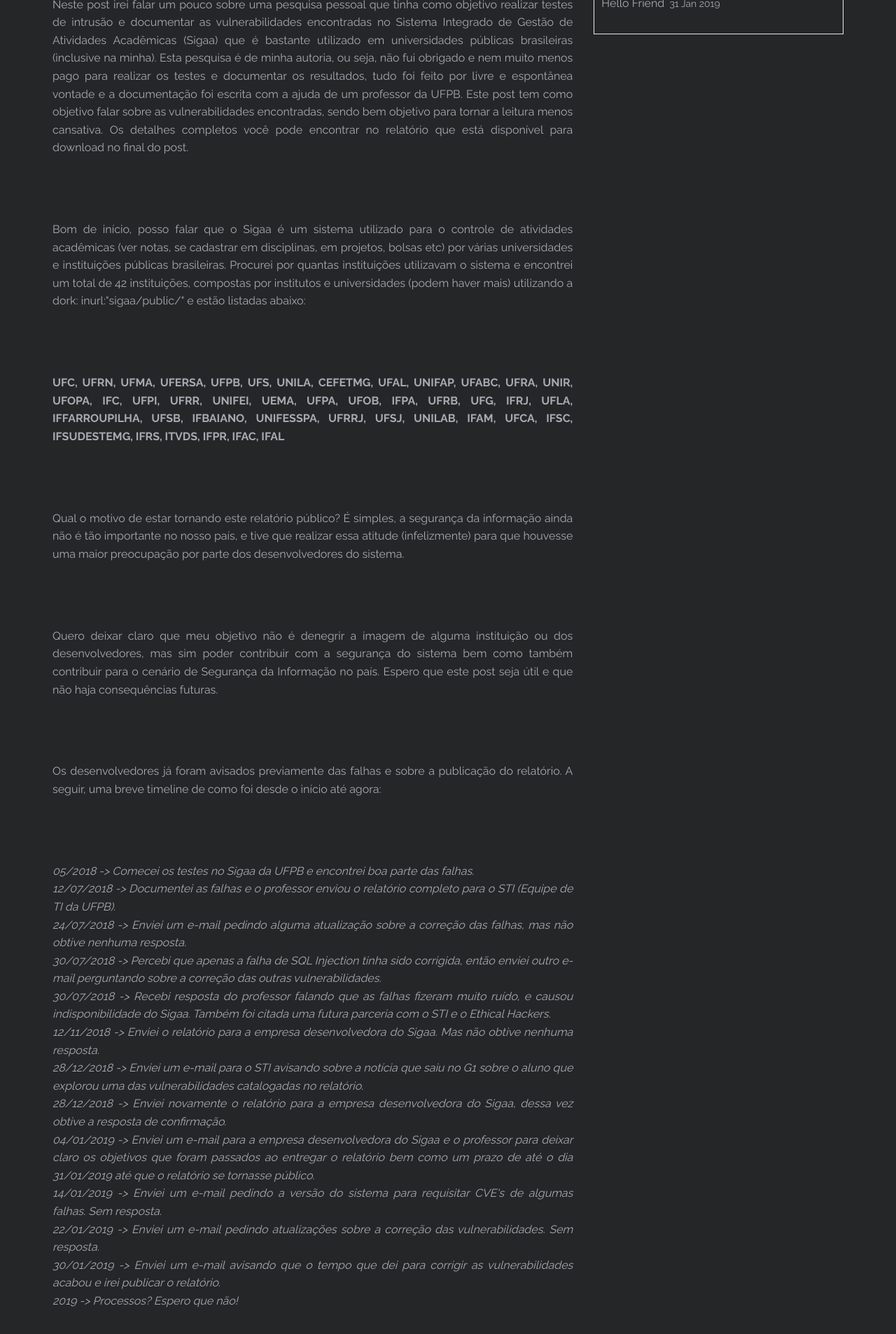
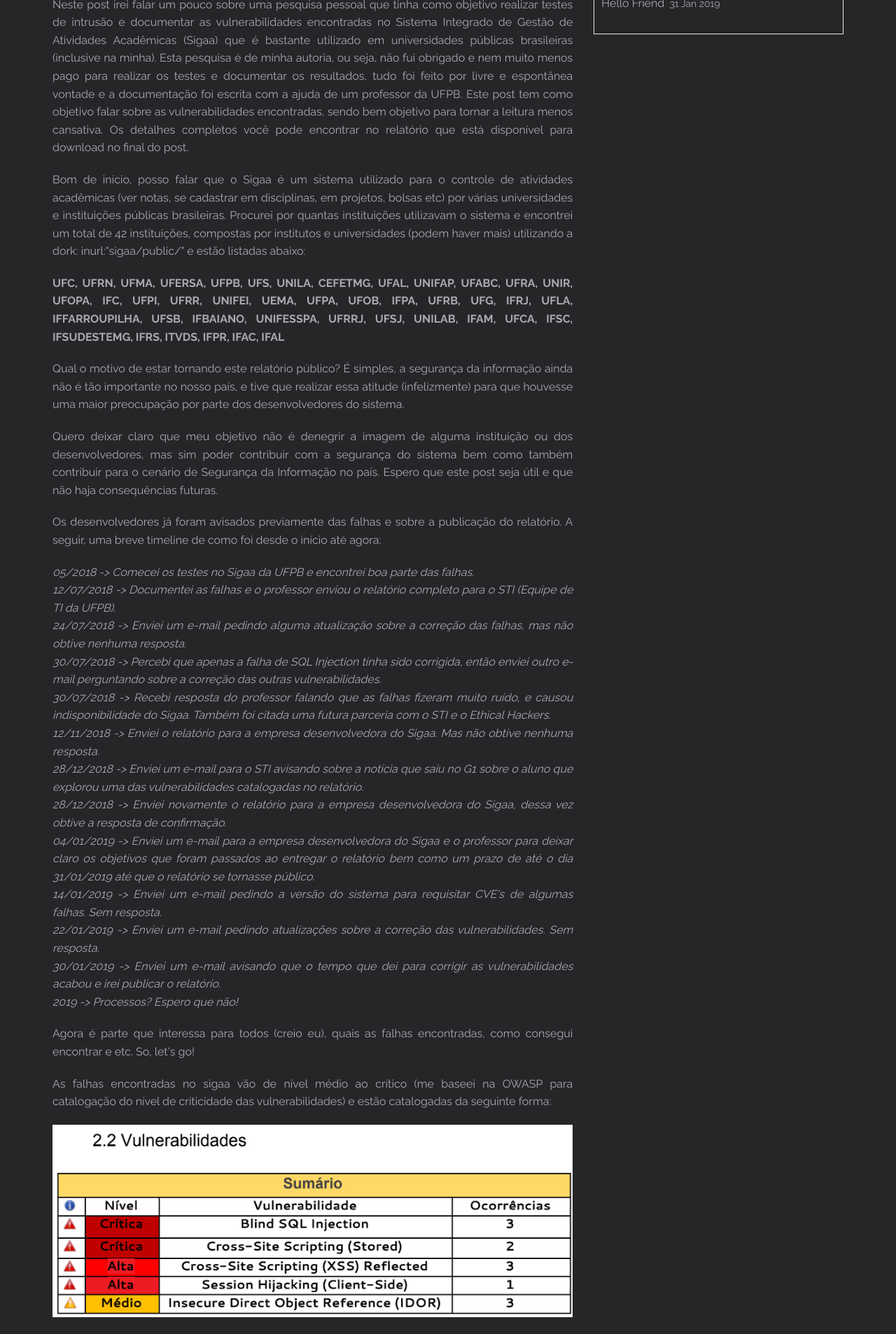
Before and after one commit to vitor-fernandes/vitor-fernandes.github.io, a Jekyll site: the page built from _posts/2019-02-01-Hacking-Universities.markdown, in a window 1280 px wide. Shown: the part 506-2412 px from the top of the page at 70% size. Built offline with Jekyll 4.4.1, drawn with Linux system fonts in a browser that asks for light colours.

Commit message:
Hackeando Universidades post edit

```diff
--- a/_posts/2019-02-01-Hacking-Universities.markdown
+++ b/_posts/2019-02-01-Hacking-Universities.markdown
@@ -8,36 +8,31 @@
 <p align="justify">
 Olá, me chamo Vitor Fernandes a.k.a rapt00r, sou graduando em sistemas de informação pela UFPB e atualmente estou no 6º período do curso (01/2019). Faço parte de um grupo de estudos que criei com mais 3 amigos dentro da universidade, o EthicalHackers UFPB, discutimos temas sobre Ethical Hacking (really?? :O), Linux, Programação, Segurança da Informação e afins. O link para a página do grupo está no rodapé do blog, curte lá que ajuda bastante :)
 </p>
+
 <p align="justify">
 Neste post irei falar um pouco sobre uma pesquisa pessoal que tinha como objetivo realizar testes de intrusão e documentar as vulnerabilidades encontradas no Sistema Integrado de Gestão de Atividades Acadêmicas (Sigaa) que é bastante utilizado em universidades públicas brasileiras (inclusive na minha). Esta pesquisa é de minha autoria, ou seja, não fui obrigado e nem muito menos pago para realizar os testes e documentar os resultados, tudo foi feito por livre e espontânea vontade e a documentação foi escrita com a ajuda de um professor da UFPB. Este post tem como objetivo falar sobre as vulnerabilidades encontradas, sendo bem objetivo para tornar a leitura menos cansativa. Os detalhes completos você pode encontrar no relatório que está disponível para download no final do post.
 </p>
-<br>
-<br>
+
 <p align="justify">
 Bom de início, posso falar que o Sigaa é um sistema utilizado para o controle de atividades acadêmicas (ver notas, se cadastrar em disciplinas, em projetos, bolsas etc) por várias universidades e instituições públicas brasileiras. Procurei por quantas instituições utilizavam o sistema e encontrei um total de 42 instituições, compostas por institutos e universidades (podem haver mais) utilizando a dork: inurl:"sigaa/public/" e estão listadas abaixo:
 </p>
-<br>
-<br>
+
 <p align="justify">
 <b>UFC, UFRN, UFMA, UFERSA, UFPB, UFS, UNILA, CEFETMG, UFAL, UNIFAP, UFABC, UFRA, UNIR, UFOPA, IFC, UFPI, UFRR, UNIFEI, UEMA, UFPA, UFOB, IFPA, UFRB, UFG, IFRJ, UFLA, IFFARROUPILHA, UFSB, IFBAIANO, UNIFESSPA, UFRRJ, UFSJ, UNILAB, IFAM, UFCA, IFSC, IFSUDESTEMG, IFRS, ITVDS, IFPR, IFAC, IFAL</b>
 </p>
-<br>
-<br>
+
 <p align="justify">
 Qual o motivo de estar tornando este relatório público? É simples, a segurança da informação ainda não é tão importante no nosso país, e tive que realizar essa atitude (infelizmente) para que houvesse uma maior preocupação por parte dos desenvolvedores do sistema.
 </p>
-<br>
-<br>
+
 <p align="justify">
 Quero deixar claro que meu objetivo não é denegrir a imagem de alguma instituição ou dos desenvolvedores, mas sim poder contribuir com a segurança do sistema bem como também contribuir para o cenário de Segurança da Informação no país. Espero que este post seja útil e que não haja consequências futuras.
 </p>
-<br>
-<br>
+
 <p align="justify">
 Os desenvolvedores já foram avisados previamente das falhas e sobre a publicação do relatório. A seguir, uma breve timeline de como foi desde o início até agora:
 </p>
-<br>
-<br>
+
 <p align="justify">
 <i>
 05/2018 -> Comecei os testes no Sigaa da UFPB e encontrei boa parte das falhas. <br>
@@ -55,21 +50,17 @@
 2019 -> Processos? Espero que não!
 </i>
 </p>
-<br>
-<br>
+
 <p align="justify">
 Agora é parte que interessa para todos (creio eu), quais as falhas encontradas, como consegui encontrar e etc. So, let's go!
 </p>
-<br>
-<br>
+
 <p align="justify">
 As falhas encontradas no sigaa vão de nível médio ao crítico (me baseei na OWASP para catalogação do nível de criticidade das vulnerabilidades) e estão catalogadas da seguinte forma:
 </p>
-<br>
-<br>
+
 <img src="../images/vulnerabilidades_sigaa.png">
-<br>
-<br>
+
 <p align="justify">
 Como podem notar encontrei vulnerabilidades de SQL Injection, XSS (Self e Stored) e IDOR. Falarei agora um pouco mais sobre cada uma delas e quais as consequências que cada um trouxe dentro do sistema.
 </p>
```
